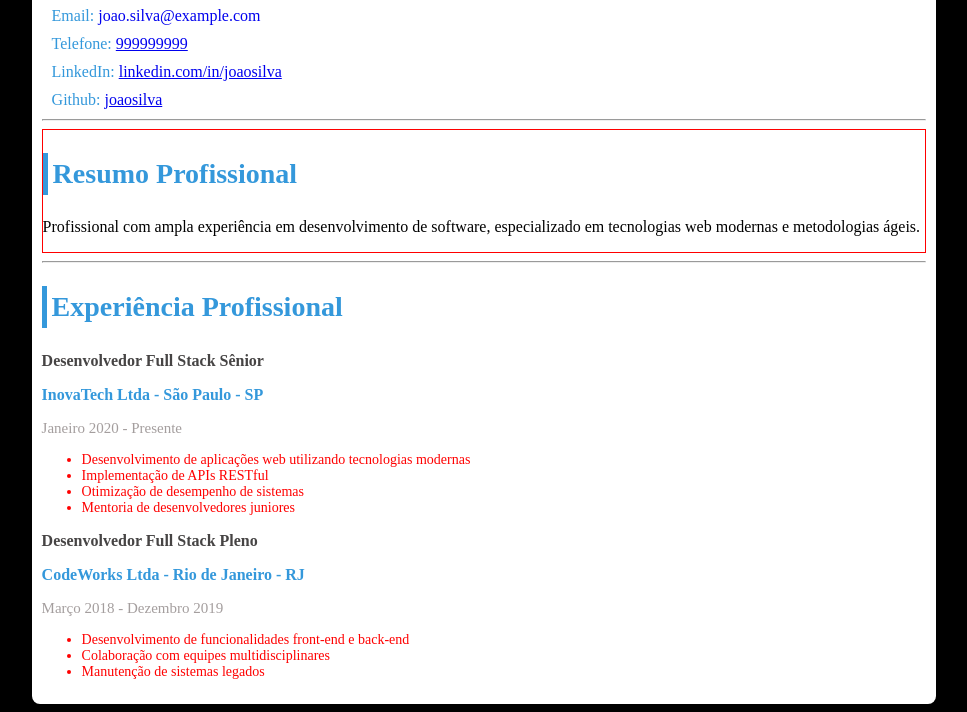
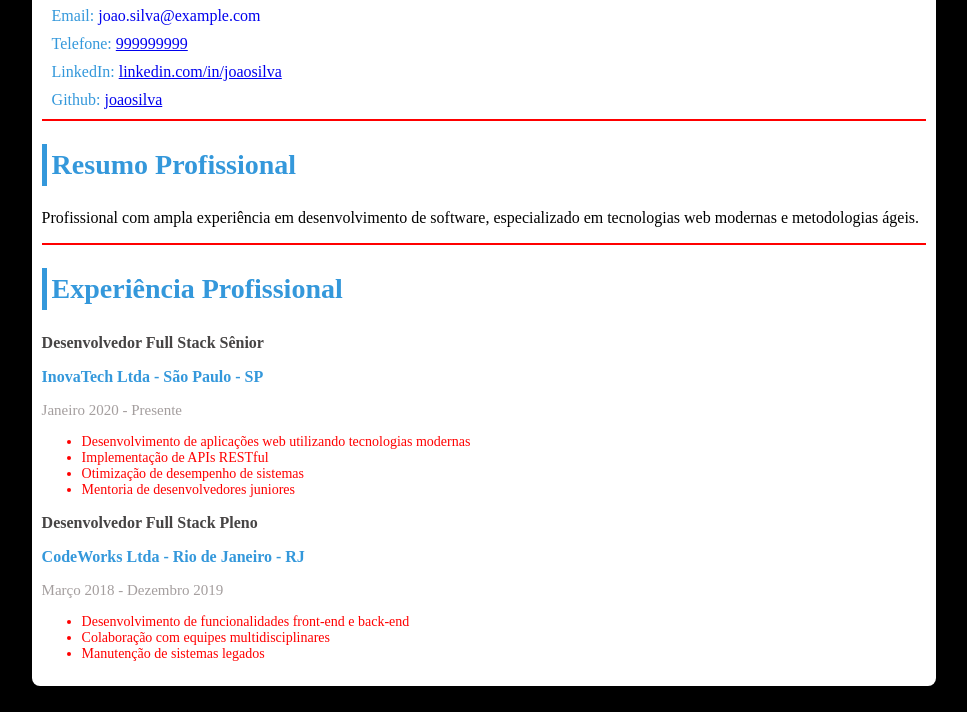
Before and after one commit to marcelochristian/projeto_oficial_curriculo, a plain HTML site: page index.html in a window 1280 px wide. Shown: the part 119-831 px from the top of the page, without its empty margins (156-1123 px from the left). Drawn offline with Linux system fonts and the light colour scheme.

Commit message:
alterada a div para não englobar toda a seção_curriculo e sim para criar 2 linhas no inicio e no final da seção

```diff
--- a/index.html
+++ b/index.html
@@ -137,16 +137,16 @@
             <p class="informacao_contato">Github: <a href="https://github.com/joaosilva" target="_blank">joaosilva</a>
             </p>
         </div>
-        <hr>
-        <div class="separador">
-            <h2 class="secao_curriculo">Resumo Profissional</h2>
-            <p>Profissional com ampla experiência em desenvolvimento de software, especializado em tecnologias web
-                modernas
-                e
-                metodologias ágeis.</p>
-        </div>
+        <!-- <hr> -->
+        <div class="separador"> </div>
+        <h2 class="secao_curriculo">Resumo Profissional</h2>
+        <p>Profissional com ampla experiência em desenvolvimento de software, especializado em tecnologias web
+            modernas
+            e
+            metodologias ágeis.</p>
+        <div class="separador"> </div>
 
-        <hr>
+        <!-- <hr> -->
 
         <h2 class="secao_curriculo">Experiência Profissional</h2>
         <h3 class="cargo_experiencia"><b>Desenvolvedor Full Stack Sênior</b></h3>
```
